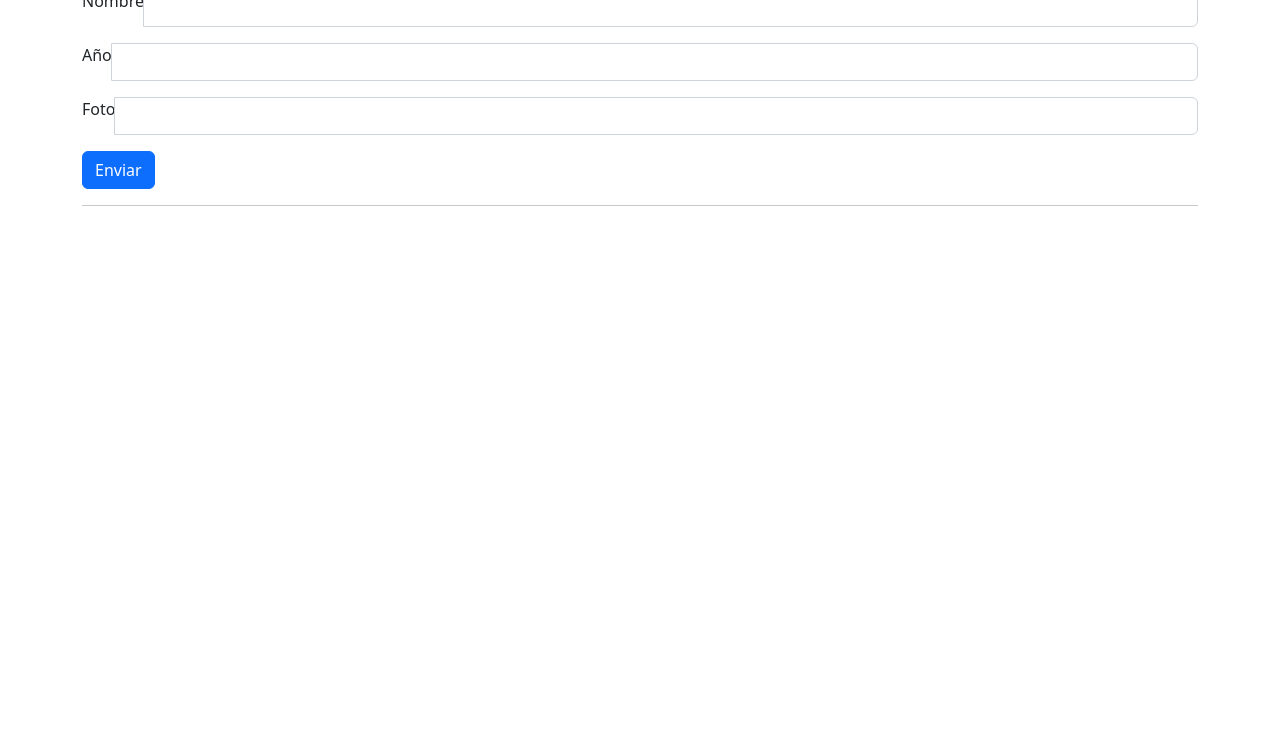
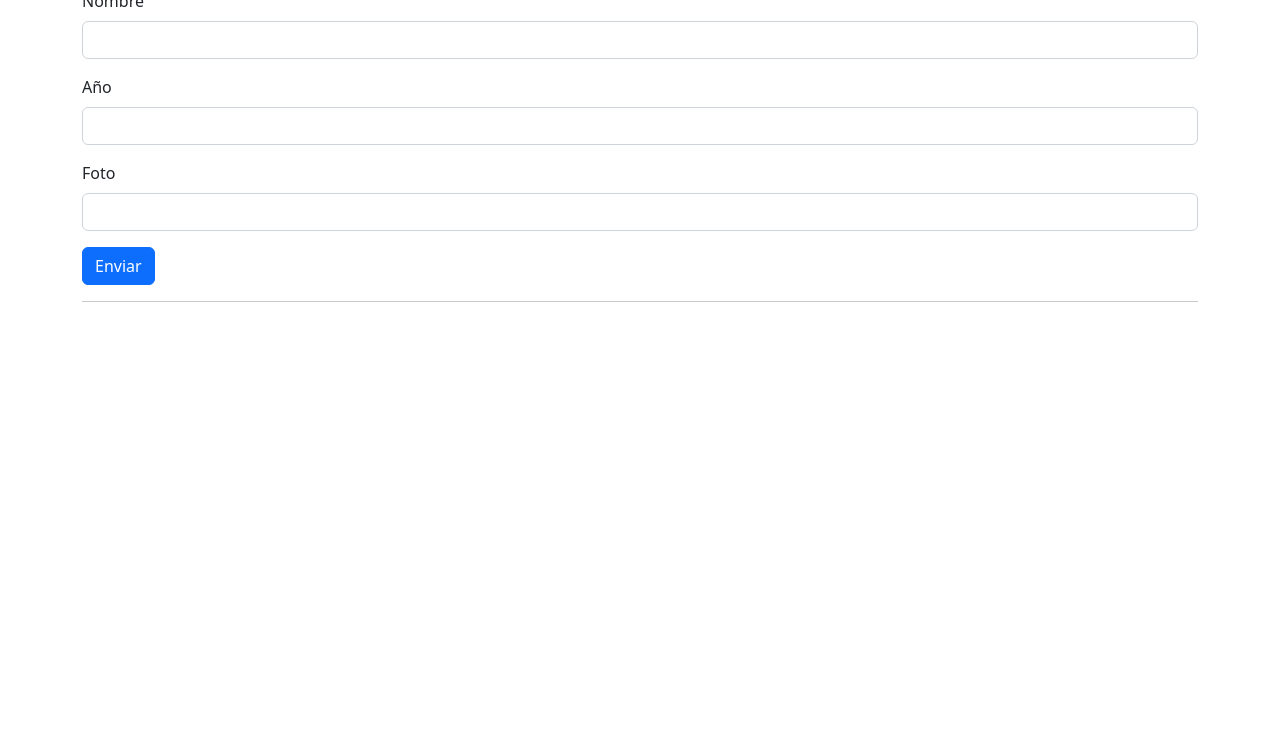
Before and after one commit to Gonvi007/Kata-Computer-Science, a plain HTML site: page arreglos/index.html in a window 1280 px wide. Shown: the part 67-800 px from the top of the page. Drawn offline with nearby package versions, Linux system fonts and the light colour scheme.

Commit message:
Repasando la clase de Lunes 11

```diff
--- a/arreglos/index.html
+++ b/arreglos/index.html
@@ -8,36 +8,34 @@
     <link href="https://cdn.jsdelivr.net/npm/bootstrap@5.2.0-beta1/dist/css/bootstrap.min.css" rel="stylesheet" integrity="sha384-0evHe/X+R7YkIZDRvuzKMRqM+OrBnVFBL6DOitfPri4tjfHxaWutUpFmBp4vmVor" crossorigin="anonymous">
 </head>
 <body>
-
     <div class="container">
         <h1>Agrega tu pelicula</h1>
         <form id="peliculas-form" method="post">
-
-            <div class="input-group mb-3">
-                <label for="nombre" class="form-label">Nombre</label>
+            <div class="mb-3">
+                <label for="nombre" class="form-label">Nombre</label> <br>
                 <input class="form-control" type="text" name="nombre" id="nombre">
             </div>
 
-            <div class="input-group mb-3">
-                <label for="anio" class="form-label">Año</label>
+            <div class="mb-3">
+                <label for="anio" class="form-label">Año</label> <br>
                 <input class="form-control" type="text" name="anio" id="anio">
             </div>
 
-            <div class="input-group mb-3">
-                <label for="foto" class="form-label">Foto</label>
+            <div class="mb-3">
+                <label for="foto" class="form-label">Foto</label> <br>
                 <input class="form-control" type="text" name="foto" id="foto">
             </div>
 
-            <button class="btn btn-primary" id="boton">Enviar</button>
+            <button class="btn btn-primary" type="submit" id="boton">Enviar</button>
+            <!-- <button type="submit" id="boton" class="btn btn-primary">Dibujar</button> -->
         </form>
         <hr>
 
-        <div>
+
+        <div id="resultados" class="row">
 
         </div>
-
     </div>
-
     <script src="./main.js"></script>
 </body>
 </html>
--- a/arreglos/main.js
+++ b/arreglos/main.js
@@ -35,9 +35,9 @@ console.clear();
 //     alert("Diste click en el boton!!")
 // })
 
+let peliculas = [];
 document.querySelector("#peliculas-form").addEventListener("submit",agregar);
 
-let peliculas = 0;
 function agregar(evt){
     // console.log(evt.target);
     // alert(1);
```
